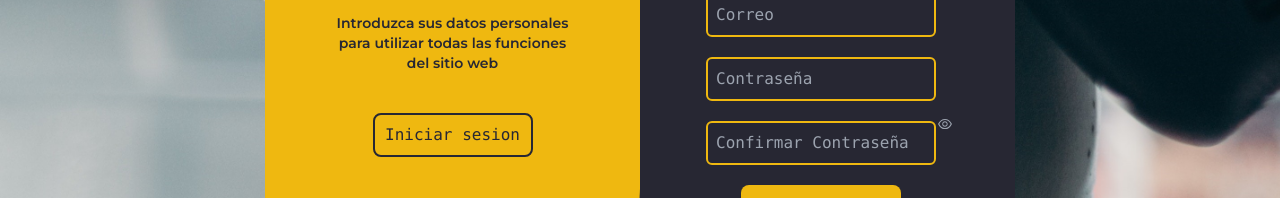
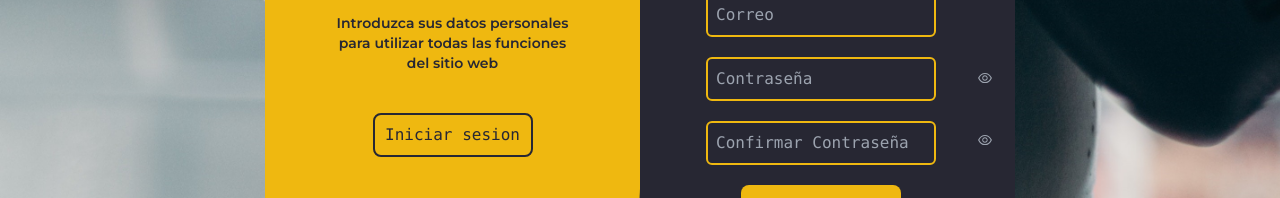
Before and after one commit to JAASM1/FitZone, a React (Create React App) app: page /Registrarse in a window 1280 px wide. Shown: the part 351-549 px from the top of the page. Built offline with nearby package versions, Linux system fonts and the light colour scheme.

Commit message:
Componer los ojitos de Login

```diff
--- a/src/components/navbar/Navbar.js
+++ b/src/components/navbar/Navbar.js
@@ -91,12 +91,12 @@ function Navbar() {
                 </div>
                 <div>
                     <Link to = '/Nutricion'>
-                        <p className='text-white uppercase font-medium'>Nutricion</p>
+                        <p className='text-white uppercase font-medium'>Nutrición</p>
                     </Link>
                 </div>
                 <div className=''>
                     <Link to = '/Calorias'>
-                        <p className='text-white uppercase font-medium'>Calorias</p>
+                        <p className='text-white uppercase font-medium'>Calorías</p>
                     </Link>
                 </div>
             </div>
--- a/src/page/Inicio/Inicio.js
+++ b/src/page/Inicio/Inicio.js
@@ -137,7 +137,7 @@ function Inicio() {
                   alt="icono nutricion"
                   className="w-12"
                 ></img>
-                <p className="text-lg uppercase font-medium">Nutricion</p>
+                <p className="text-lg uppercase font-medium">Nutrición</p>
                 <p className="text-sm font-light text-center">
                   Ofrecer recetas y detalles nutricionales para una alimentación
                   saludable
@@ -158,7 +158,7 @@ function Inicio() {
                   alt="icono calorias"
                   className="w-12"
                 ></img>
-                <p className="text-lg uppercase font-medium">Calorias</p>
+                <p className="text-lg uppercase font-medium">Calorías</p>
                 <p className="text-sm font-light text-center">
                   Calcular y mostrar la cantidad de calorías quemadas durante
                   diferentes actividades físicas
--- a/src/page/login/iniciosesion.js
+++ b/src/page/login/iniciosesion.js
@@ -144,7 +144,7 @@ function IniciarSesion() {
         }
       } else if (response.status === 401) {
         Swal.close();
-        setError('La contraseña proporcionada no es correcta. Verifica tu email y contraseña.');
+        setError('Credenciales incorrectas, verifica tu email y contraseña');
         console.log(error);
       } else if (response.status === 404) {
         Swal.close();
@@ -216,7 +216,7 @@ function IniciarSesion() {
                 className="bg-transparent border-[#EFB810] border-2 w-[100%] outline-none mx-15 p-2 rounded-md font-mono"
               />
               <span
-                className=" absolute top-[14.9rem] left-[21.4rem] cursor-pointer"
+                className=" absolute top-[12.8rem] left-[21.4rem] cursor-pointer"
                 onClick={togglePasswordVisibility}
               >
                 {showPassword ? (
--- a/src/page/login/registrarse.js
+++ b/src/page/login/registrarse.js
@@ -13,6 +13,7 @@ function Registrarse() {
   const [user_password, setPassword] = useState("");
   const [error, setError] = useState(null);
   const [showPassword, setShowPassword] = useState(false);
+  const [passwordConfirm, setPasswordConfirm] = useState(false);
   const [confirmPassword, setConfirmPassword] = useState("");
 
   //Validacion del nombre de usuario
@@ -125,6 +126,9 @@ function Registrarse() {
   const togglePasswordVisibility = () => {
     setShowPassword(!showPassword);
   };
+  const togglePasswordConfirmVisibility = () => {
+    setPasswordConfirm(!passwordConfirm);
+  };
 
   const [hovered, setHovered] = useState(false);
 
@@ -198,7 +202,7 @@ function Registrarse() {
                 </div>
                 <div>
                     <input
-                        type={showPassword ? "text" : "password"}
+                        type={passwordConfirm ? "text" : "password"}
                         id="confirmPassword"
                         placeholder="Confirmar Contraseña"
                         value={confirmPassword}
@@ -208,10 +212,20 @@ function Registrarse() {
                 </div>
               </div>
               <span
-                className=" absolute top-[19.2rem] left-[26rem] cursor-pointer"
+                className=" absolute top-[16.3rem] left-[28.5rem] cursor-pointer"
                 onClick={togglePasswordVisibility}
               >
                 {showPassword ? (
+                  <AiOutlineEyeInvisible className="h-[1rem] text-gray-400" />
+                ) : (
+                  <AiOutlineEye className="h-[1rem] text-gray-400" />
+                )}
+              </span>
+              <span
+                className=" absolute top-[20.2rem] left-[28.5rem] cursor-pointer"
+                onClick={togglePasswordConfirmVisibility}
+              >
+                {passwordConfirm ? (
                   <AiOutlineEyeInvisible className="h-[1rem] text-gray-400" />
                 ) : (
                   <AiOutlineEye className="h-[1rem] text-gray-400" />
```
